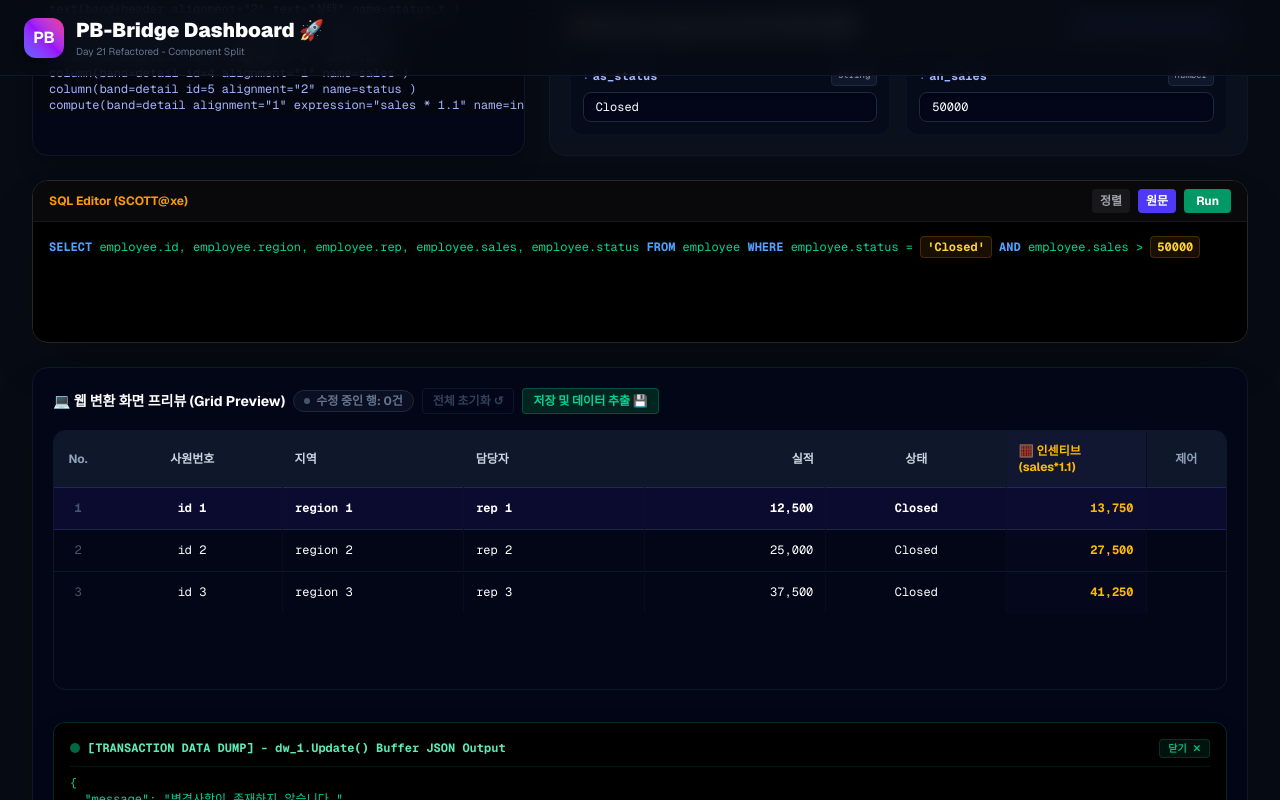
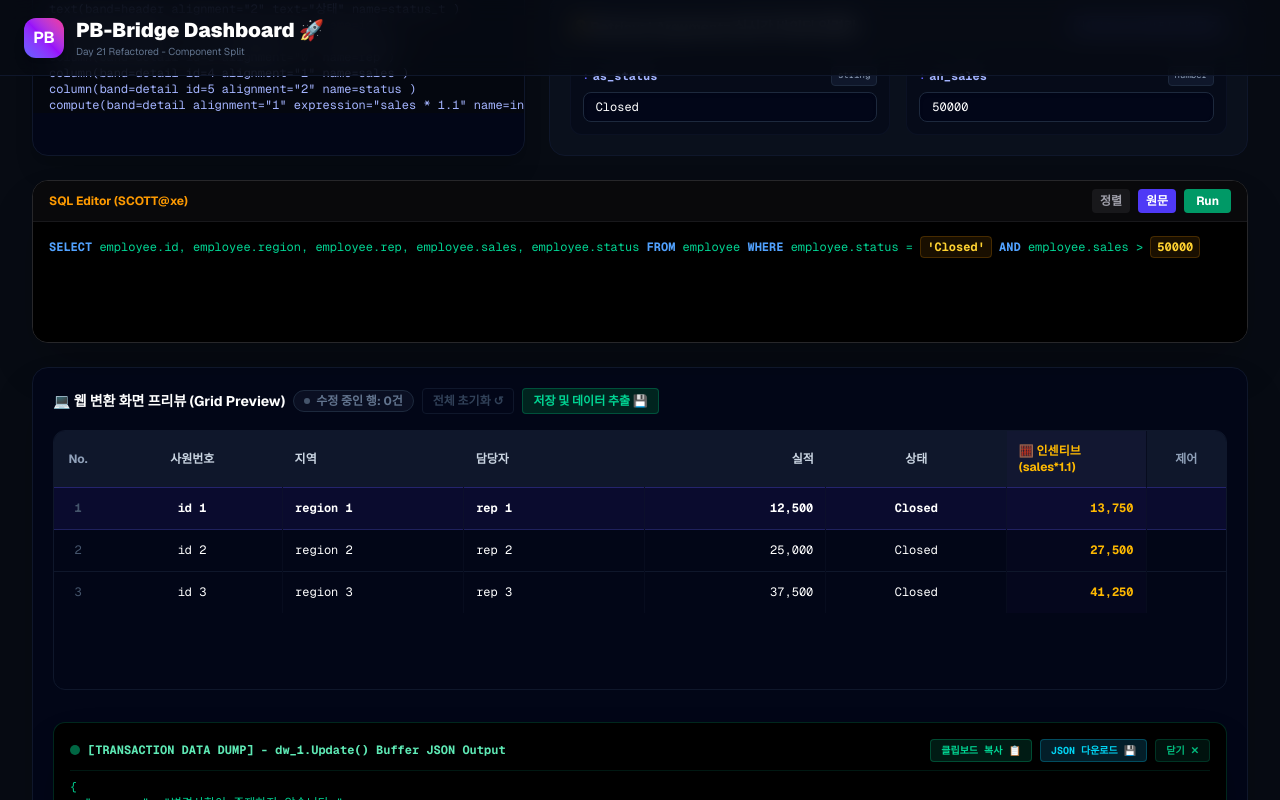
Before and after one commit to boradori80/pb-bridge, a Next.js app: page / in a window 1280 px wide. Both pictures are taken after a click on the button "저장 및 데이터 추출 💾". Shown: the part 486-1286 px from the top of the page. Built offline with nearby package versions, Linux system fonts and the light colour scheme.

Commit message:
기능: 그리드 덤프 데이터셋 클립보드 복사 및 JSON 파일 다운로드 기능 구현 완료 (로컬 정상화)

```diff
--- a/app/components/GridPreview.tsx
+++ b/app/components/GridPreview.tsx
@@ -52,6 +52,68 @@ export default function GridPreview({
 
   // [Day 29 작업] 추출된 JSON 마스터 패킷 저장용 상태
   const [dumpOutput, setDumpOutput] = React.useState<string | null>(null);
+  // [Day 30 작업] 클립보드 복사 완료 상태 관리용 토스트 플래그
+  const [copied, setCopied] = React.useState<boolean>(false);
+
+  // [Day 30 작업] 클립보드 복사 함수 및 파일 다운로드 가동 스크립트 블록
+  /*
+   * 파워빌더 dw_1.SaveAs(..., JSON!, ...)와 현대 웹 표준 API(Clipboard & Blob) 비교 설명:
+   *
+   * 1. 파워빌더(레거시 C/S)의 SaveAs() 디스크 직접 쓰기 메커니즘:
+   *    과거 C/S 환경인 파워빌더에서는 dw_1.SaveAs("c:\temp\dump.json", JSON!, true) 함수를 실행하면
+   *    로컬 운영체제(OS)의 파일 시스템 드라이브와 메모리 버퍼에 직접 IO 핸들을 열고 텍스트를 물리적으로 파일화하여
+   *    저장했습니다. 이 방식은 단순하고 직접적이나, 클라이언트 PC 보안 제어가 어려워 악성 파일 오염이나
+   *    로컬 시스템 권한 탈취 문제 등 보안 샌드박스가 결여된 한계가 있었습니다.
+   *
+   * 2. 현대 웹 표준 브라우저의 가상 Blob 객체 및 네이티브 클립보드 API (Clipboard & Blob Stream):
+   *    현대적인 웹 브라우저 환경에서는 클라이언트의 기기 보안을 지키기 위해 직접적인 파일 시스템 쓰기 접근을 원천적으로
+   *    차단(Sandbox Security Model)합니다. 따라서 파워빌더의 SaveAs 처리를 브라우저 기반으로 변환하기 위해 아래의
+   *    웹 표준 API 구조로 안전하게 대치합니다:
+   *
+   *    - Clipboard API (navigator.clipboard.writeText):
+   *      디스크 쓰기 없이, 브라우저가 위임받은 운영체제의 클립보드 메모리 버퍼에 JSON 텍스트를 바로 쓰기 함으로써
+   *      사용자가 간편하게 Ctrl+V를 눌러 다른 프로그램에 붙여넣을 수 있게 하는 고생산성 네이티브 인터페이스입니다.
+   *
+   *    - 가상 Blob(Binary Large Object) & 임시 Anchor(<a>) 태그:
+   *      디스크에 직접 저장하는 대신 브라우저 메모리에 가상의 가공 안 된 원시 바이너리 스트림 객체(Blob)를 생성한 뒤,
+   *      URL.createObjectURL API를 사용하여 이 객체를 가리키는 고유 가상 주소(Blob URI)를 임시로 발급합니다.
+   *      이후 화면에는 렌더링되지 않는 메모리 상의 가상 `<a>` (Anchor) 엘리먼트를 생성하여 `download` 속성에
+   *      파일명(`pb_bridge_data_dump.json`)을 할당하고 가상 주소를 연결해 준 뒤, `.click()`을 트리거하여
+   *      안전한 샌드박스 다운로드 창이 열리도록 구동합니다.
+   *
+   *    이 현대적 대치 기술은 사용자 클라이언트의 권한 보안을 극대화하면서도 기존 파워빌더 데이터 덤프 요구사항을
+   *    웹 친화적으로 조화시킨 상용 ERP 수준의 견고한 솔루션입니다.
+   */
+  const handleCopyToClipboard = async () => {
+    if (!dumpOutput) return;
+    try {
+      await navigator.clipboard.writeText(dumpOutput);
+      setCopied(true);
+      setTimeout(() => {
+        setCopied(false);
+      }, 1500);
+    } catch (err) {
+      console.error("클립보드 복사 실패:", err);
+    }
+  };
+
+  const handleDownloadJSON = () => {
+    if (!dumpOutput) return;
+    try {
+      const blob = new Blob([dumpOutput], { type: "application/json" });
+      const url = URL.createObjectURL(blob);
+      const link = document.createElement("a");
+      link.href = url;
+      link.download = "pb_bridge_data_dump.json";
+      document.body.appendChild(link);
+      link.click();
+      document.body.removeChild(link);
+      URL.revokeObjectURL(url);
+    } catch (err) {
+      console.error("JSON 다운로드 실패:", err);
+    }
+  };
+
 
   /*
    * [Day 25 작업] 파워빌더와 현대 웹 상태 관리 비교 (교육용 주석)
@@ -668,6 +730,13 @@ export default function GridPreview({
         */}
       {dumpOutput && (
         <div className="mt-4 bg-black border border-emerald-900/50 rounded-xl p-4 font-mono text-xs text-emerald-400 flex flex-col gap-2 relative shadow-2xl transition-all">
+          {/* [Day 30 작업] 복사 완료 알림 레이아웃 (다크 네온 토스트 메시지) */}
+          {copied && (
+            <div className="absolute top-12 right-4 bg-emerald-950 text-emerald-300 border border-emerald-400/50 px-3.5 py-1.5 rounded-lg text-xs font-bold shadow-[0_0_15px_rgba(16,185,129,0.5)] animate-bounce z-10 flex items-center gap-1.5">
+              <span className="w-1.5 h-1.5 rounded-full bg-emerald-400 animate-ping"></span>
+              <span>복사 완료! 📋</span>
+            </div>
+          )}
           <div className="flex items-center justify-between border-b border-emerald-900/30 pb-2">
             <div className="flex items-center gap-2">
               <span className="w-2.5 h-2.5 rounded-full bg-emerald-500 animate-pulse"></span>
@@ -675,12 +744,29 @@ export default function GridPreview({
                 [TRANSACTION DATA DUMP] - dw_1.Update() Buffer JSON Output
               </span>
             </div>
-            <button
-              onClick={() => setDumpOutput(null)}
-              className="text-emerald-500 hover:text-emerald-300 bg-emerald-950/40 hover:bg-emerald-900/50 px-2 py-0.5 rounded border border-emerald-500/20 text-[10px] font-bold cursor-pointer transition-all"
-            >
-              닫기 ✕
-            </button>
+            {/* [Day 30 작업] 다크 네온 스타일 기능 버튼 배치 */}
+            <div className="flex items-center gap-2">
+              <button
+                onClick={handleCopyToClipboard}
+                className="text-emerald-400 hover:text-emerald-300 bg-emerald-950/60 hover:bg-emerald-900/50 px-2.5 py-1 rounded border border-emerald-500/30 text-[10px] font-bold cursor-pointer transition-all flex items-center gap-1 hover:shadow-[0_0_8px_rgba(16,185,129,0.4)]"
+                title="추출된 JSON 문자열을 클립보드에 원클릭 복사합니다."
+              >
+                클립보드 복사 📋
+              </button>
+              <button
+                onClick={handleDownloadJSON}
+                className="text-cyan-400 hover:text-cyan-300 bg-cyan-950/60 hover:bg-cyan-900/50 px-2.5 py-1 rounded border border-cyan-500/30 text-[10px] font-bold cursor-pointer transition-all flex items-center gap-1 hover:shadow-[0_0_8px_rgba(34,211,238,0.4)]"
+                title="추출된 JSON 파일을 로컬 디스크로 즉시 다운로드합니다."
+              >
+                JSON 다운로드 💾
+              </button>
+              <button
+                onClick={() => setDumpOutput(null)}
+                className="text-emerald-500 hover:text-emerald-300 bg-emerald-950/40 hover:bg-emerald-900/50 px-2.5 py-1 rounded border border-emerald-500/20 text-[10px] font-bold cursor-pointer transition-all"
+              >
+                닫기 ✕
+              </button>
+            </div>
           </div>
           <pre className="overflow-auto max-h-48 scrollbar-thin whitespace-pre-wrap select-all">
             {dumpOutput}
```
Also changed, not shown: 1 other file (tests, documents, lock files or other folders).
